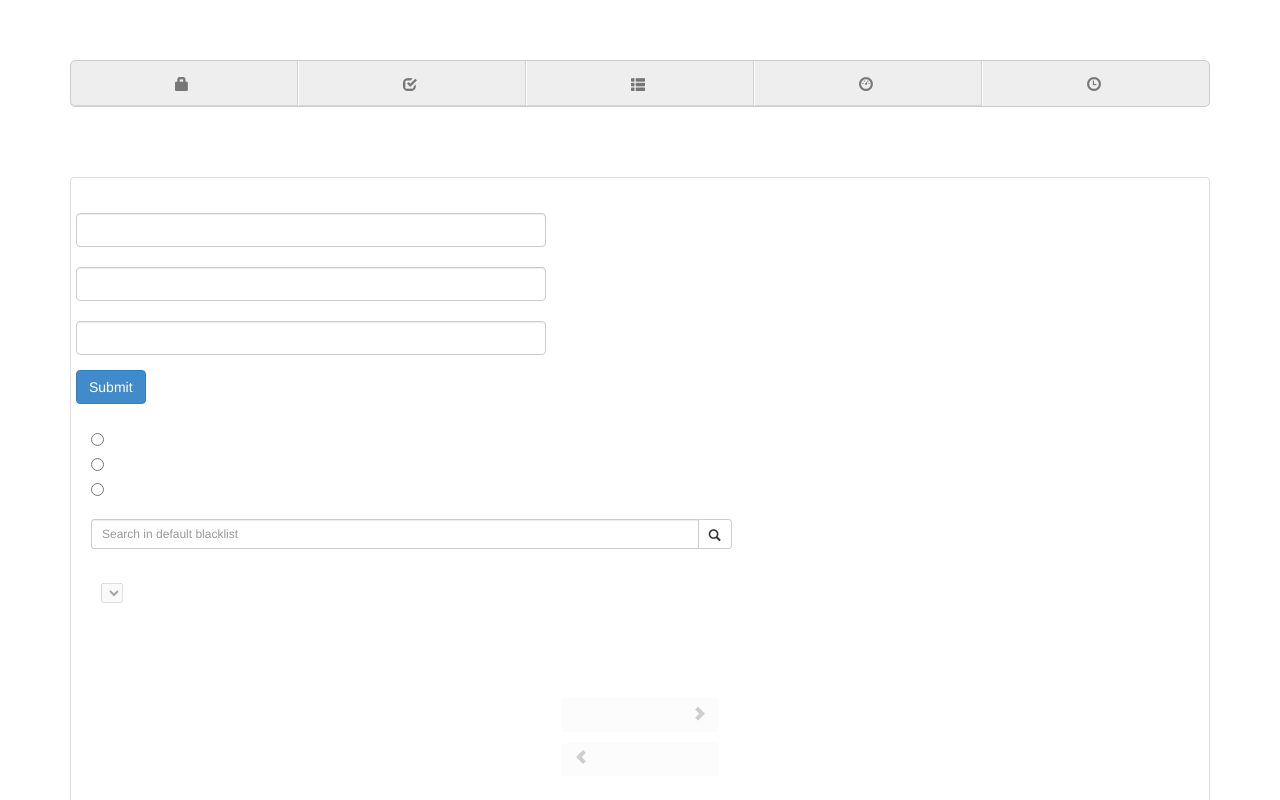
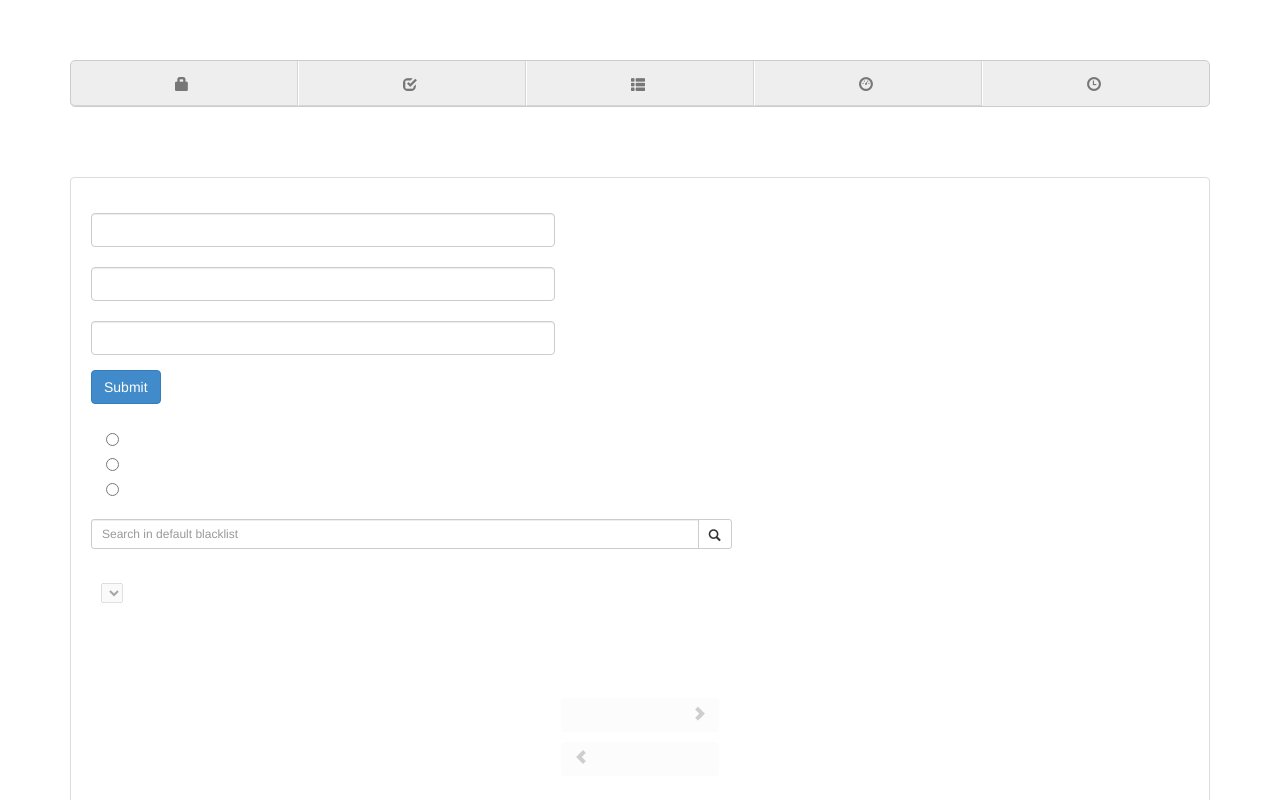
Before and after one commit to gcornu/web-browser-for-children, a website: page data/panels/settings.html in a window 1280 px wide. Shown: the top 800 px of the page. Drawn offline with Linux system fonts and the light colour scheme.

Commit message:
Updated settings.html css for new ids

```diff
--- a/data/panels/settings.html
+++ b/data/panels/settings.html
@@ -14,7 +14,7 @@
 			margin-bottom: 10px;
 		}
 
-		#pass_tab > div, #filtering_tab > div, #login-pane > div, #history-pane > div, #limit_time_tab > div:not(.row) {
+		#pass-tab > div, #filtering-tab > div, #login-pane > div, #history-pane > div, #limit-time-tab > div:not(.row) {
 			margin-left: 15px;
 		}
 
```
